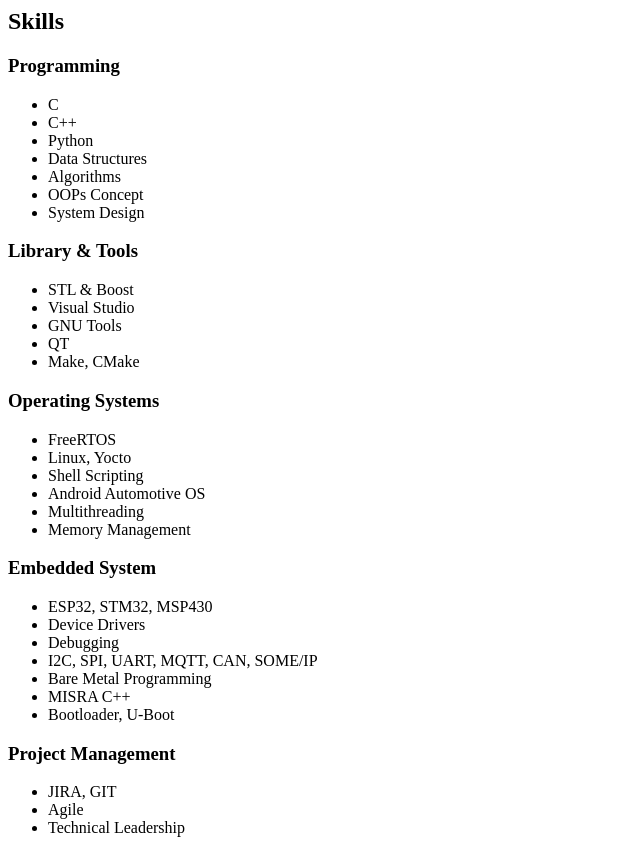
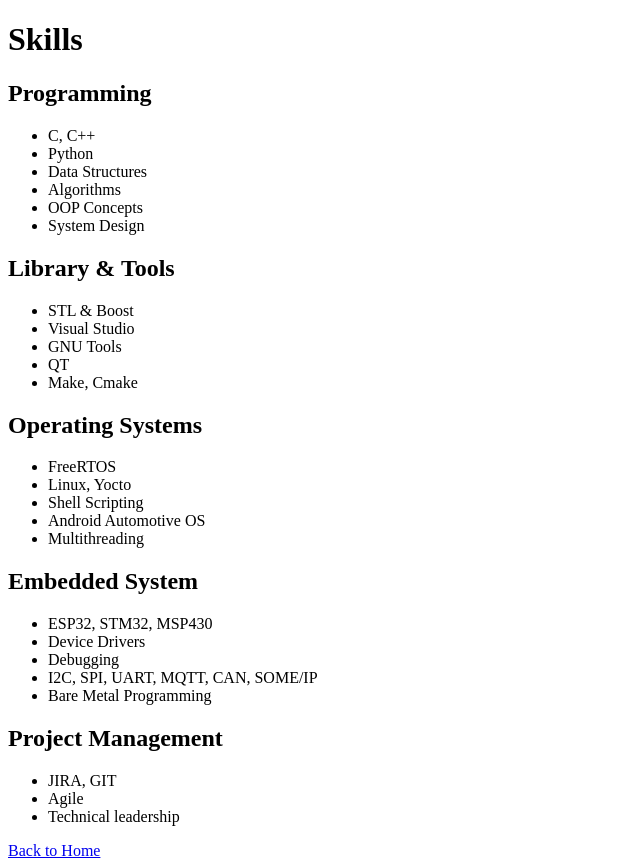
Before and after one commit to devashishmishra90/resume, a plain HTML site: page skills.html in a window 1280 px wide. Shown: the whole page, without its empty margins (0-640 px from the left). Drawn offline with Linux system fonts and the light colour scheme.

Commit message:
skills udpated

```diff
--- a/skills.html
+++ b/skills.html
@@ -1,58 +1,64 @@
-<section class="skills">
-  <h2>Skills</h2>
-  <div class="skills-container">
-    <div class="skill-category">
-      <h3>Programming</h3>
+<!DOCTYPE html>
+<html lang="en">
+  <head>
+    <meta charset="UTF-8" />
+    <meta name="viewport" content="width=device-width, initial-scale=1.0" />
+    <title>Skills - Devashish Mishra</title>
+    <link rel="stylesheet" href="styles.css" />
+  </head>
+  <body>
+    <header>
+      <h1>Skills</h1>
+    </header>
+
+    <section>
+      <h2>Programming</h2>
       <ul>
-        <li>C</li>
-        <li>C++</li>
+        <li>C, C++</li>
         <li>Python</li>
         <li>Data Structures</li>
         <li>Algorithms</li>
-        <li>OOPs Concept</li>
+        <li>OOP Concepts</li>
         <li>System Design</li>
       </ul>
-    </div>
-    <div class="skill-category">
-      <h3>Library & Tools</h3>
+
+      <h2>Library & Tools</h2>
       <ul>
         <li>STL & Boost</li>
         <li>Visual Studio</li>
         <li>GNU Tools</li>
         <li>QT</li>
-        <li>Make, CMake</li>
+        <li>Make, Cmake</li>
       </ul>
-    </div>
-    <div class="skill-category">
-      <h3>Operating Systems</h3>
+
+      <h2>Operating Systems</h2>
       <ul>
         <li>FreeRTOS</li>
         <li>Linux, Yocto</li>
         <li>Shell Scripting</li>
         <li>Android Automotive OS</li>
         <li>Multithreading</li>
-        <li>Memory Management</li>
       </ul>
-    </div>
-    <div class="skill-category">
-      <h3>Embedded System</h3>
+
+      <h2>Embedded System</h2>
       <ul>
         <li>ESP32, STM32, MSP430</li>
         <li>Device Drivers</li>
         <li>Debugging</li>
         <li>I2C, SPI, UART, MQTT, CAN, SOME/IP</li>
         <li>Bare Metal Programming</li>
-        <li>MISRA C++</li>
-        <li>Bootloader, U-Boot</li>
       </ul>
-    </div>
-    <div class="skill-category">
-      <h3>Project Management</h3>
+
+      <h2>Project Management</h2>
       <ul>
         <li>JIRA, GIT</li>
         <li>Agile</li>
-        <li>Technical Leadership</li>
+        <li>Technical leadership</li>
       </ul>
-    </div>
-  </div>
-</section>
+    </section>
+
+    <footer>
+      <a href="index.html">Back to Home</a>
+    </footer>
+  </body>
+</html>
```
